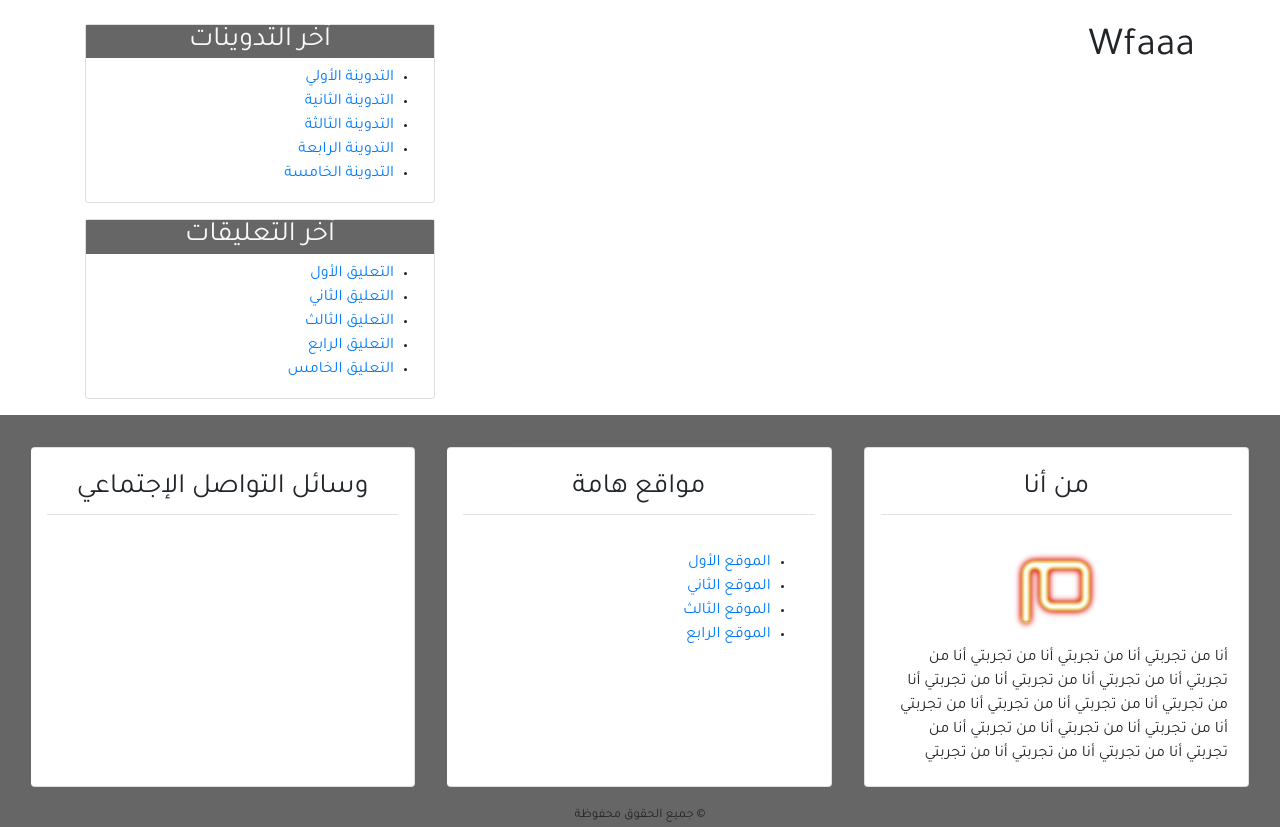
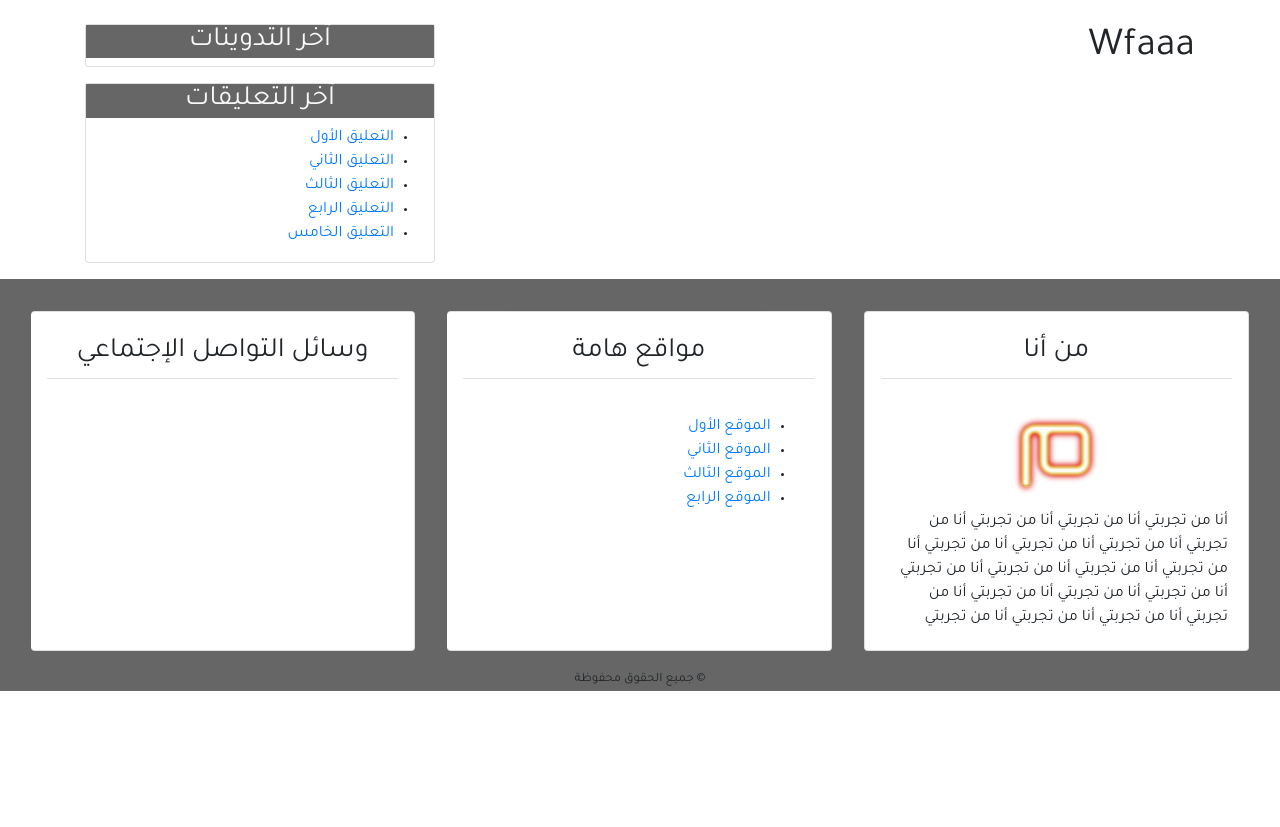
Before and after one commit to Wafaa-Soliman/Blogger-python-django, a Django app: page /about/ in a window 1280 px wide. Shown: the part 57-884 px from the top of the page. After the commit the page ends 748 px from the top, so only its background shows below. Run offline with Django 3.2, Linux system fonts and the light colour scheme; some libraries are stand-ins or nearby versions.

Commit message:
Dynamic latest posts

```diff
--- a/src/templates/base.html
+++ b/src/templates/base.html
@@ -32,13 +32,7 @@
         <div class="col-md-4">
           <div class="card mb-3">
             <h3 class="text-center bg-secondary text-light">آخر التدوينات</h3>
-            <ul>
-              <li><a href="#">التدوينة الأولي</a></li>
-              <li><a href="#">التدوينة الثانية</a></li>
-              <li><a href="#">التدوينة الثالثة</a></li>
-              <li><a href="#">التدوينة الرابعة</a></li>
-              <li><a href="#">التدوينة الخامسة</a></li>
-            </ul>
+            {% include 'blog/latest_posts.html' %}
           </div>
           <div class="card mb-3">
             <h3 class="text-center bg-secondary text-light">آخر التعليقات</h3>
--- /dev/null
+++ b/src/templates/blog/latest_posts.html
@@ -0,0 +1,5 @@
+<ul class="list-group">
+    {% for post in posts %}
+    <a class="text-dark" href=""><li class="list-group-item">{{post.title}}</li></a>
+    {% endfor %}
+</ul>
```
